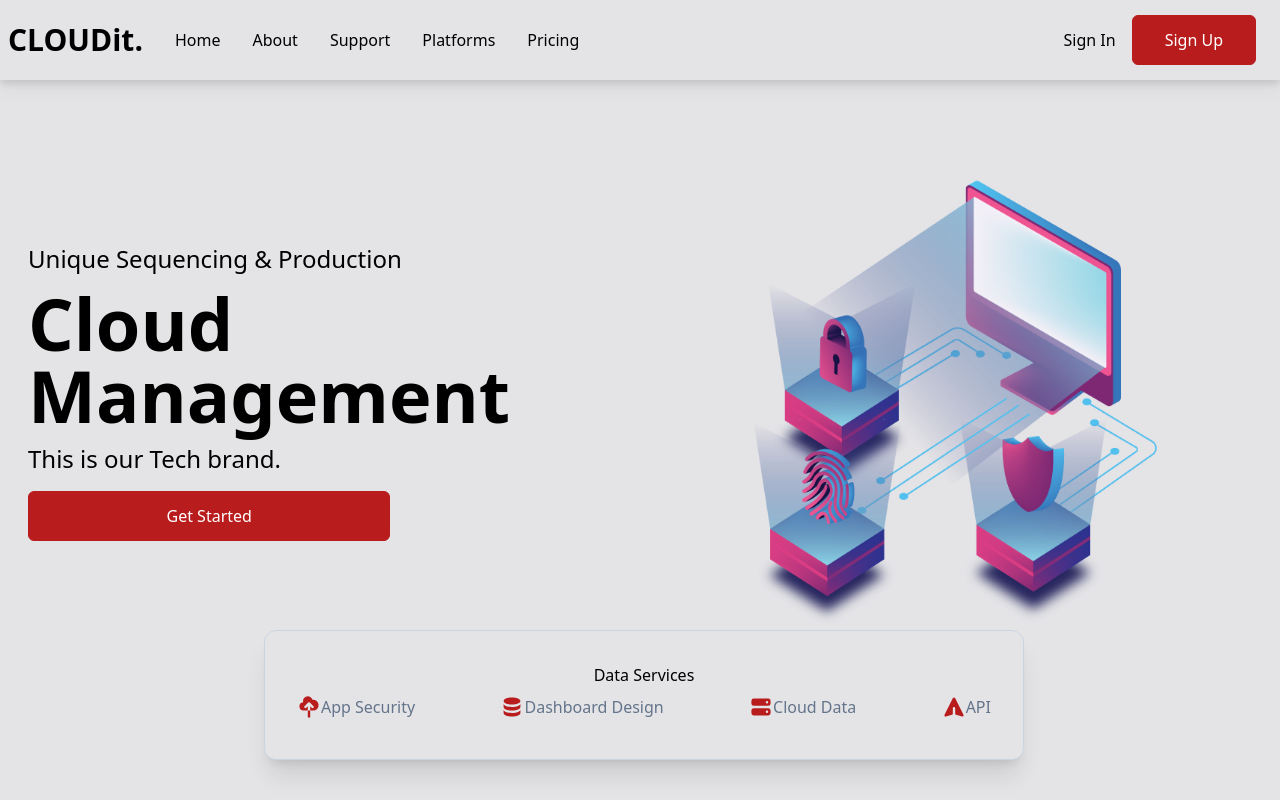
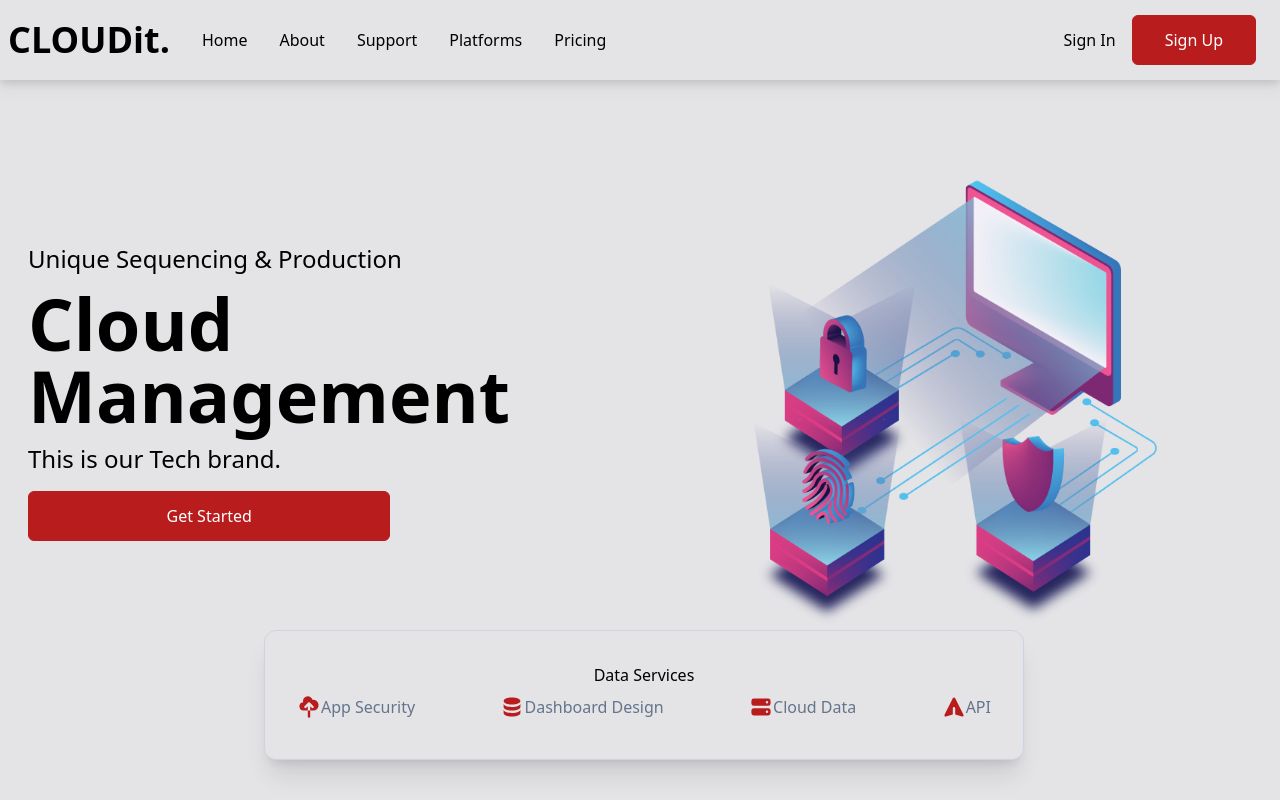
Before and after one commit to kwakyebrilliant/cloud-app-tailwind, a React (Create React App) app: page / in a window 1280 px wide. Shown: the top 800 px of the page. Built offline with nearby package versions, Linux system fonts and the light colour scheme.

Commit message:
navbar updates

```diff
--- a/src/components/Navbar.jsx
+++ b/src/components/Navbar.jsx
@@ -1,11 +1,11 @@
-import React, { useState } from 'react'
+import React, {useState} from 'react';
+import { Link, animateScroll as scroll } from 'react-scroll'
 
-import { MenuIcon, XIcon } from "@heroicons/react/outline";
+
+import { MenuIcon, XIcon } from '@heroicons/react/outline';
 
 const Navbar = () => {
-
     const [nav, setNav] = useState(false)
-
     const handleClick = () => setNav(!nav)
 
     const handleClose =()=> setNav(!nav)
@@ -14,44 +14,41 @@ const Navbar = () => {
     <div className='w-screen h-[80px] z-10 bg-zinc-200 fixed drop-shadow-lg'>
       <div className='px-2 flex justify-between items-center w-full h-full'>
         <div className='flex items-center'>
-                <h1 className='text-3xl font-bold mr-4 sm:txt-4xl'>CLOUDit.</h1>
+          <h1 className='text-3xl font-bold mr-4 sm:text-4xl'>CLOUDit.</h1>
           <ul className='hidden md:flex'>
-                    <li>Home</li>
-                    <li>About</li>
-                    <li>Support</li>
-                    <li>Platforms</li>
-                    <li>Pricing</li>
+          <li><Link to="home" smooth={true} duration={500}>Home</Link></li>
+          <li><Link to="about" smooth={true} offset={-200} duration={500}>About</Link></li>
+          <li><Link to="support" smooth={true} offset={-50} duration={500}>Support</Link></li>
+          <li><Link to="platforms" smooth={true} offset={-100} duration={500}>Platforms</Link></li>
+          <li><Link to="pricing" smooth={true} offset={-50} duration={500}>Pricing</Link></li>
           </ul>
         </div>
-
         <div className='hidden md:flex pr-4'>
           <button className='border-none bg-transparent text-black mr-4'>
             Sign In
           </button>
           <button className='px-8 py-3'>Sign Up</button>
         </div>
-
         <div className='md:hidden mr-4' onClick={handleClick}>
             {!nav ? <MenuIcon className='w-5' /> : <XIcon className='w-5' />}
+
         </div>
-
       </div>
 
       <ul className={!nav ? 'hidden' : 'absolute bg-zinc-200 w-full px-8'}>
-            <li className='border-b-2 border-zinc-300 w-full'>Home</li>
-            <li className='border-b-2 border-zinc-300 w-full'>About</li>
-            <li className='border-b-2 border-zinc-300 w-full'>Support</li>
-            <li className='border-b-2 border-zinc-300 w-full'>Platforms</li>
-            <li className='border-b-2 border-zinc-300 w-full'>Pricing</li>
+          <li className='border-b-2 border-zinc-300 w-full'><Link onClick={handleClose} to="home" smooth={true} duration={500}>Home</Link></li>
+          <li className='border-b-2 border-zinc-300 w-full'><Link onClick={handleClose} to="about" smooth={true} offset={-200} duration={500}>About</Link></li>
+          <li className='border-b-2 border-zinc-300 w-full'><Link onClick={handleClose} to="support" smooth={true} offset={-50} duration={500}>Support</Link></li>
+          <li className='border-b-2 border-zinc-300 w-full'><Link onClick={handleClose} to="platforms" smooth={true} offset={-100} duration={500}>Platforms</Link></li>
+          <li className='border-b-2 border-zinc-300 w-full'><Link onClick={handleClose} to="pricing" smooth={true} offset={-50} duration={500}>Pricing</Link></li>
 
         <div className='flex flex-col my-4'>
             <button className='bg-transparent text-red-700 px-8 py-3 mb-4'>Sign In</button>
             <button className='px-8 py-3'>Sign Up</button>
         </div>
       </ul>
+    </div>
+  );
+};
 
-    </div>
-  )
-}
-
-export default Navbar
+export default Navbar;
```
Lines whose indentation alone changed are shown as unchanged.
